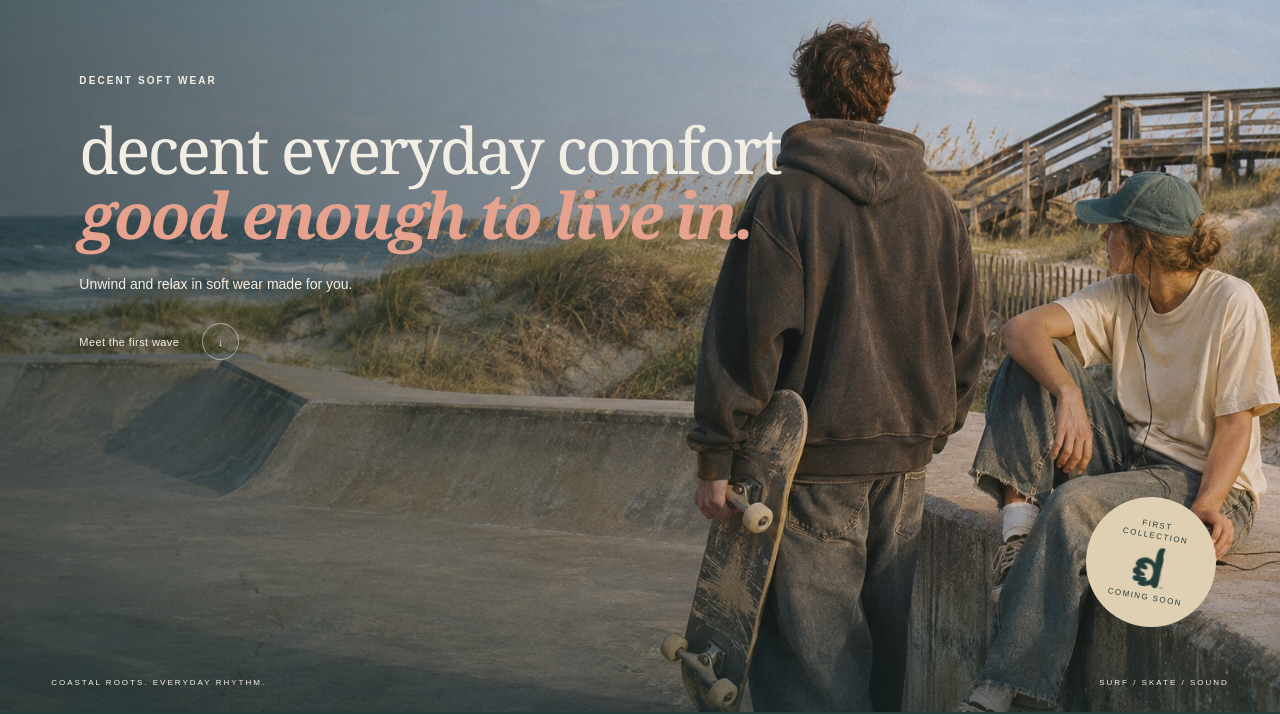
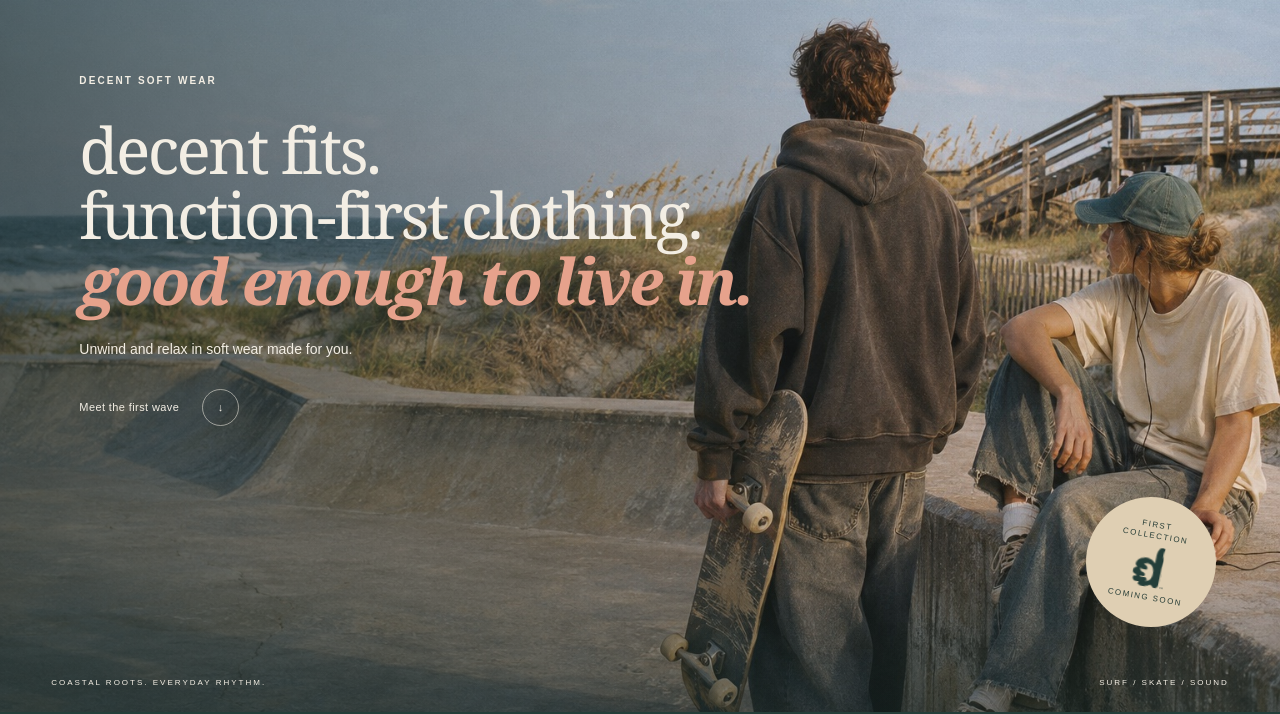
Before and after one commit to Decent-Software-LLC/decentsoftwear.com, a plain HTML site: page dist/index.html in a window 1280 px wide. Shown: the part 88-802 px from the top of the page. Drawn offline with Linux system fonts and the light colour scheme.

Commit message:
Set hero headline across three lines

```diff
--- a/dist/index.html
+++ b/dist/index.html
@@ -28,7 +28,7 @@
       <div class="hero-shade"></div>
       <div class="hero-copy">
         <p class="eyebrow">DECENT SOFT WEAR</p>
-        <h1 id="hero-title">decent everyday comfort<br><em><strong>good enough to live in.</strong></em></h1>
+        <h1 id="hero-title">decent fits.<br>function-first clothing.<br><em><strong>good enough to live in.</strong></em></h1>
         <p class="hero-description">Unwind and relax in soft wear made for you.</p>
         <a class="round-link" href="#first-wave">Meet the first wave <span>↓</span></a>
       </div>
```
